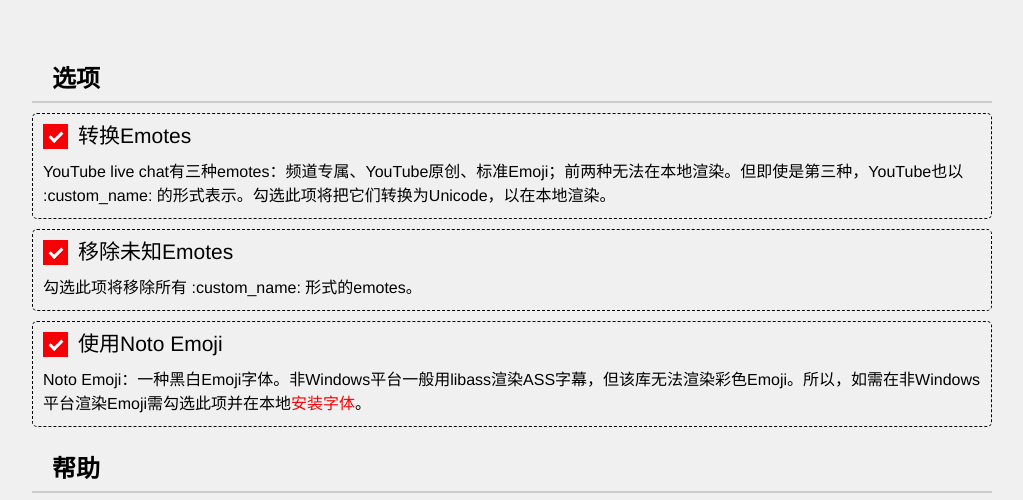
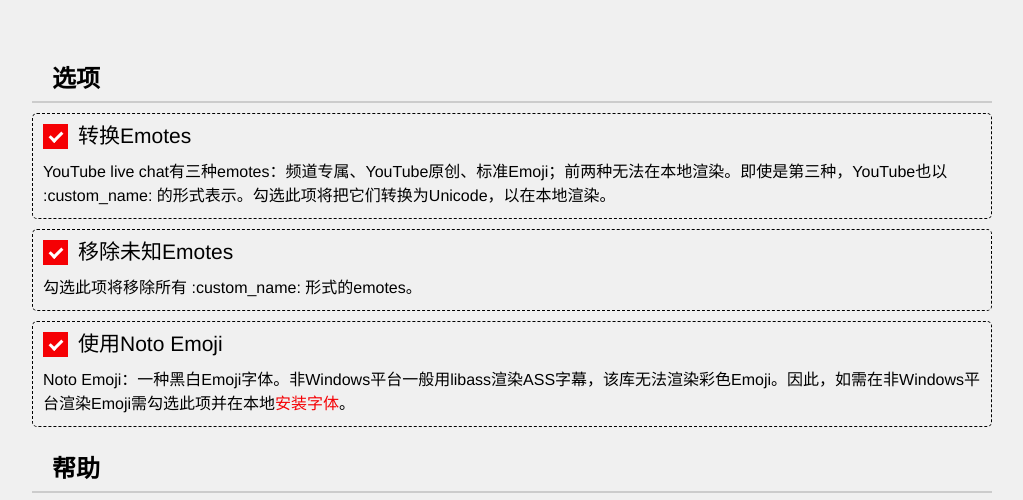
Before and after one commit to Liu-Junyan/youtube-livechat-to-danmaku, a plain HTML site: page index.html in a window 1280 px wide. Shown: the part 243-743 px from the top of the page, without its empty margins (128-1151 px from the left). Drawn offline with Linux system fonts and the light colour scheme.

Commit message:
Fixed minor language problem

```diff
--- a/index.html
+++ b/index.html
@@ -32,7 +32,7 @@
         <input type="checkbox" checked="checked" id="transoform_emotes">
         <span class="checkmark"></span>
       </label>
-      <div>YouTube live chat有三种emotes：频道专属、YouTube原创、标准Emoji；前两种无法在本地渲染。但即使是第三种，YouTube也以 :custom_name: 的形式表示。勾选此项将把它们转换为Unicode，以在本地渲染。
+      <div>YouTube live chat有三种emotes：频道专属、YouTube原创、标准Emoji；前两种无法在本地渲染。即使是第三种，YouTube也以 :custom_name: 的形式表示。勾选此项将把它们转换为Unicode，以在本地渲染。
       </div>
     </div>
 
@@ -49,7 +49,7 @@
       <input type="checkbox" id="use_noto_emoji">
       <span class="checkmark"></span>
     </label>
-    <div>Noto Emoji：一种黑白Emoji字体。非Windows平台一般用libass渲染ASS字幕，但该库无法渲染彩色Emoji。所以，如需在非Windows平台渲染Emoji需勾选此项并在本地<a href="https://fonts.google.com/noto/specimen/Noto+Emoji" target="_blank">安装字体</a>。</div>
+    <div>Noto Emoji：一种黑白Emoji字体。非Windows平台一般用libass渲染ASS字幕，该库无法渲染彩色Emoji。因此，如需在非Windows平台渲染Emoji需勾选此项并在本地<a href="https://fonts.google.com/noto/specimen/Noto+Emoji" target="_blank">安装字体</a>。</div>
     </div>
 
     <h3>帮助</h3>
```
